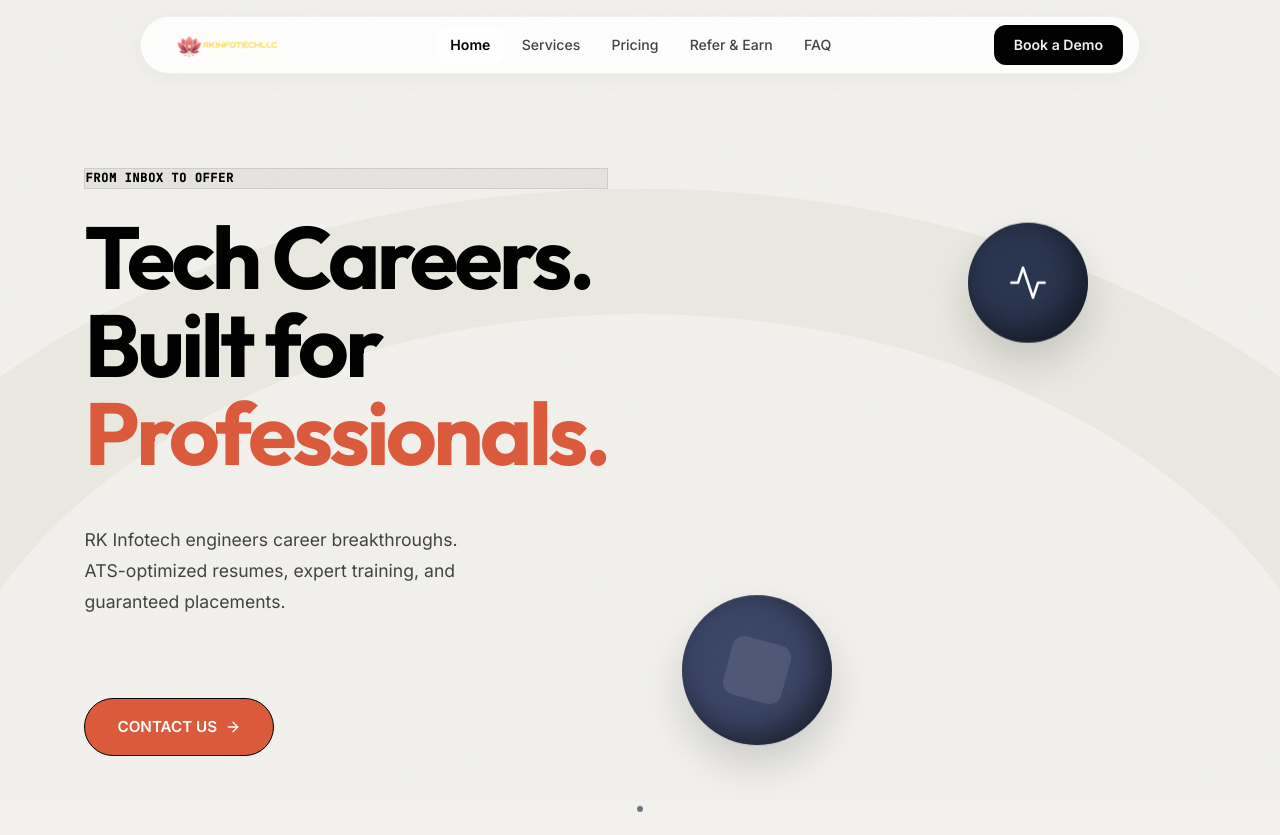
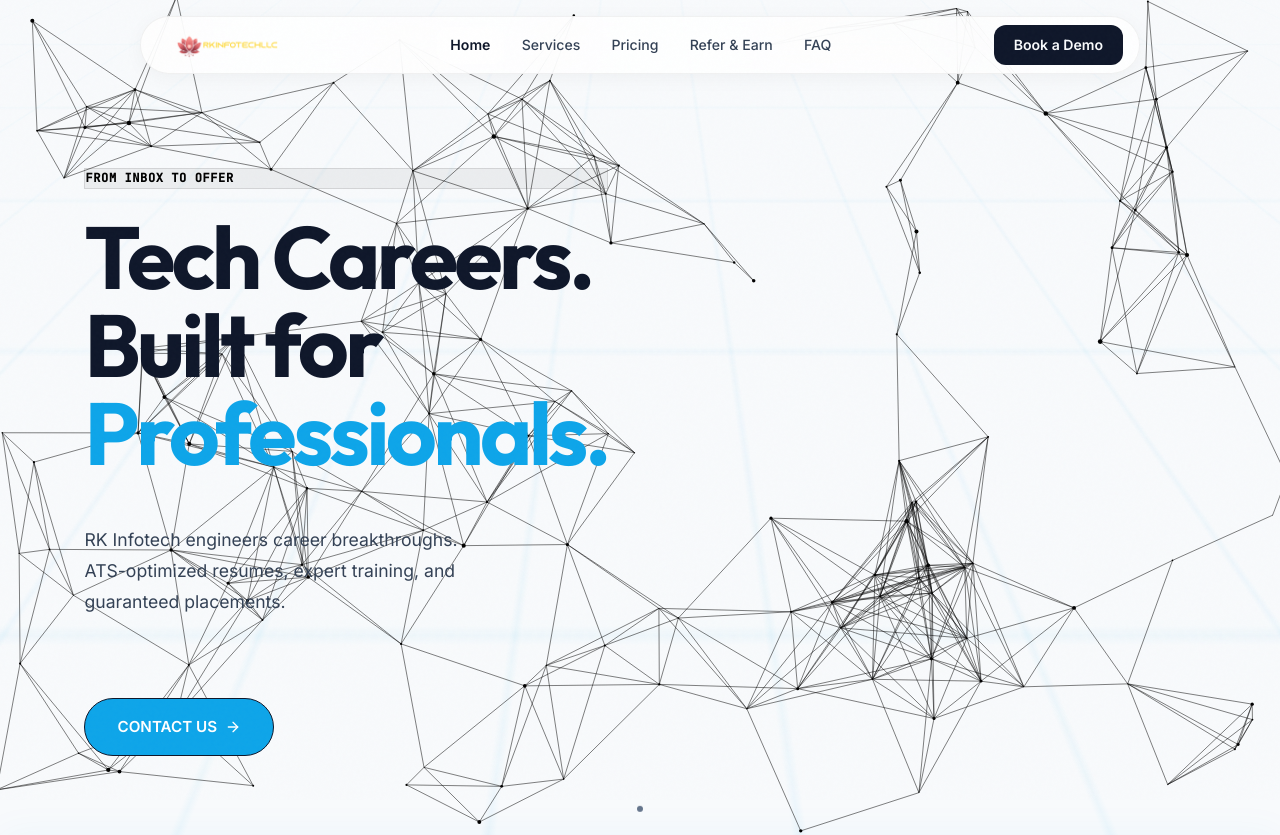
Before and after one commit to dan1sh70/rkinfotech, a React (Vite) app in the folder client/: page / in a window 1280 px wide. Shown: the top 835 px of the page. Built offline with nearby package versions, Linux system fonts and the light colour scheme.

Commit message:
feat: futuristic light theme with particles and glassmorphism

```diff
--- a/client/src/index.css
+++ b/client/src/index.css
@@ -6,37 +6,40 @@
    ═══════════════════════════════════════════════════════ */
 
 :root {
-  /* 5U.AI EXACT LIGHT THEME */
-  --bg-root:     #f1f0ec; /* Soft beige background */
-  --bg-surface:  #ffffff; /* White cards */
-  --bg-card:     #ffffff;
-  --bg-card-2:   #f6f6f6;
+  /* FUTURISTIC LIGHT THEME */
+  --bg-root:     #f8fafc; /* Cool white / silver base */
+  --bg-surface:  #ffffff; /* Pure white cards */
+  --bg-card:     rgba(255, 255, 255, 0.7); /* Glassmorphism ready */
+  --bg-card-2:   #f1f5f9;
   --bg-elevated: #ffffff;
-  --bg-invert:   #1a1e27; /* Dark slate for footer/features */
+  --bg-invert:   #0f172a; /* Tech slate */
 
-  --text-primary:   #000000;
-  --text-secondary: #424242;
-  --text-tertiary:  #6b7280;
-  --text-invert:    #ffffff;
+  --text-primary:   #0f172a;
+  --text-secondary: #334155;
+  --text-tertiary:  #64748b;
+  --text-invert:    #f8fafc;
 
-  --border:        rgba(0,0,0,0.06);
-  --border-strong: rgba(0,0,0,0.12);
+  --border:        rgba(15, 23, 42, 0.08);
+  --border-strong: rgba(15, 23, 42, 0.15);
 
-  --accent:      #db5a3c; /* 5u.ai Orange */
-  --accent-soft: rgba(219, 90, 60, 0.1);
-  --accent-glow: rgba(219, 90, 60, 0.25);
+  --accent:      #0ea5e9; /* Cyber Cyan / Sky */
+  --accent-soft: rgba(14, 165, 233, 0.1);
+  --accent-glow: rgba(14, 165, 233, 0.25);
+
+  --accent-alt:  #6366f1; /* Electric Indigo */
 
   --green:       #10b981;  --green-soft:  rgba(16,185,129,0.1);
   --amber:       #f59e0b;  --amber-soft:  rgba(245,158,11,0.1);
   --rose:        #ef4444;  --rose-soft:   rgba(239,68,68,0.1);
   --violet:      #8b5cf6;  --violet-soft: rgba(139,92,246,0.1);
 
-  --shadow-xs: 0 1px 3px rgba(0,0,0,0.05);
-  --shadow-sm: 0 4px 12px rgba(0,0,0,0.05);
-  --shadow-md: 0 12px 32px rgba(0,0,0,0.08);
-  --shadow-lg: 0 30px 60px rgba(0,0,0,0.1);
+  --shadow-xs: 0 1px 3px rgba(15, 23, 42, 0.05);
+  --shadow-sm: 0 4px 12px rgba(15, 23, 42, 0.05);
+  --shadow-md: 0 12px 32px rgba(15, 23, 42, 0.08);
+  --shadow-lg: 0 30px 60px rgba(15, 23, 42, 0.12);
 
-  --noise-opacity: 0.015;
+  --noise-opacity: 0.02;
+  --particle-rgb: 14, 165, 233; /* Cyan particles */
 }
 
 :root {
--- a/client/src/pages/Home.css
+++ b/client/src/pages/Home.css
@@ -15,59 +15,31 @@
   background: var(--bg-root);
 }
 
-/* ─── 5U.AI ARCH BACKGROUND ─── */
-.hero__bg-wrap {
+.hero::before {
+  content: '';
   position: absolute;
   inset: 0;
-  overflow: hidden;
+  background-image:
+    linear-gradient(rgba(14, 165, 233, 0.05) 1px, transparent 1px),
+    linear-gradient(90deg, rgba(14, 165, 233, 0.05) 1px, transparent 1px);
+  background-size: 40px 40px;
+  background-position: center center;
+  transform: perspective(500px) rotateX(60deg) scale(2);
+  transform-origin: top center;
   z-index: 0;
+  pointer-events: none;
+  mask-image: radial-gradient(circle at center, black 20%, transparent 80%);
+  -webkit-mask-image: radial-gradient(circle at center, black 20%, transparent 80%);
+}
+
+.hero__canvas-wrap {
+  position: absolute;
+  inset: 0;
+  z-index: 1;
   pointer-events: none;
 }
 
-.hero__arch {
-  position: absolute;
-  top: -10vh;
-  right: -20vw;
-  width: 140vw;
-  height: 140vw;
-  border-radius: 50%;
-  border: 14vw solid #e8e6df; /* Soft light gray arch */
-  opacity: 0.8;
-  transform: scaleY(0.7) rotate(-15deg);
-}
-
-.hero__orb {
-  position: absolute;
-  border-radius: 50%;
-  background: #2a354f; /* Deep dark blue orb */
-  display: flex;
-  align-items: center;
-  justify-content: center;
-  box-shadow: inset -10px -10px 30px rgba(0,0,0,0.5), 0 20px 40px rgba(0,0,0,0.15);
-  color: white;
-}
-
-.hero__orb--1 {
-  width: 120px;
-  height: 120px;
-  top: 30%;
-  right: 15%;
-  animation: orb-float 8s ease-in-out infinite alternate;
-}
-
-.hero__orb--2 {
-  width: 150px;
-  height: 150px;
-  bottom: 10%;
-  right: 35%;
-  background: #3b4566; /* Slightly lighter blue orb */
-  animation: orb-float 10s ease-in-out infinite alternate-reverse;
-}
-
-@keyframes orb-float {
-  0% { transform: translateY(0); }
-  100% { transform: translateY(-30px); }
-}
+.hero__canvas-wrap canvas { pointer-events: auto; }
 
 .hero__inner {
   position: relative;
@@ -157,17 +129,19 @@
 
 .hero-stat-card {
   position: absolute;
-  background: #ffffff;
-  border: 1px solid rgba(0, 0, 0, 0.08);
+  background: rgba(255, 255, 255, 0.7);
+  backdrop-filter: blur(20px);
+  -webkit-backdrop-filter: blur(20px);
+  border: 1px solid rgba(255, 255, 255, 1);
   border-radius: var(--r-xl);
   padding: 1.5rem;
   transition: transform 0.4s var(--spring), box-shadow 0.4s ease;
-  box-shadow: 0 10px 30px rgba(0,0,0,0.06);
+  box-shadow: 0 10px 30px rgba(15, 23, 42, 0.08);
 }
 
 .hero-stat-card:hover {
-  border-color: rgba(0, 0, 0, 0.15);
-  box-shadow: 0 20px 40px rgba(0,0,0,0.1);
+  border-color: var(--accent);
+  box-shadow: 0 20px 40px rgba(15, 23, 42, 0.12), 0 0 20px rgba(14, 165, 233, 0.2);
 }
 
 /* Card 1: Main (Top Back) */
@@ -289,9 +263,12 @@
 /* ═══ MARQUEE STRIP ══════════════════════════ */
 .marquee-strip {
   padding: 2.5rem 0;
-  background: #1a1e27; /* Dark slate matching 5u.ai */
-  border-top: none;
-  border-bottom: none;
+  background: rgba(255, 255, 255, 0.5);
+  backdrop-filter: blur(20px);
+  -webkit-backdrop-filter: blur(20px);
+  border-top: 1px solid rgba(14, 165, 233, 0.15);
+  border-bottom: 1px solid rgba(14, 165, 233, 0.15);
+  box-shadow: 0 0 40px rgba(14, 165, 233, 0.05);
 }
 
 /* ═══ SERVICES BENTO ═══════════════════════ */
--- a/client/src/pages/Home.jsx
+++ b/client/src/pages/Home.jsx
@@ -20,7 +20,179 @@ const useReveal = () => {
   }, []);
 };
 
+/* ─── Interactive Particle Canvas ─── */
+const ParticleCanvas = () => {
+  const canvasRef = useRef(null);
+  const mouse = useRef({ x: -9999, y: -9999 });
+  const isDown = useRef(false);
+  const clickWave = useRef({ active: false, radius: 0, x: 0, y: 0 });
+  const raf = useRef(null);
 
+  useEffect(() => {
+    const canvas = canvasRef.current;
+    if (!canvas) return;
+    const ctx = canvas.getContext('2d');
+    let W, H, particles = [];
+
+    const resize = () => {
+      W = canvas.width = canvas.offsetWidth;
+      H = canvas.height = canvas.offsetHeight;
+    };
+    resize();
+
+    // Increase particle density slightly
+    const COUNT = Math.min(Math.floor(W * H / 6000), 150);
+    const CONN = 140;
+    const MR = 200; // Mouse Interaction Radius
+
+    for (let i = 0; i < COUNT; i++) {
+      particles.push({
+        x: Math.random() * W, y: Math.random() * H,
+        vx: (Math.random() - .5) * .8, vy: (Math.random() - .5) * .8,
+        r: Math.random() * 2 + 0.5,
+        a: Math.random() * .6 + .2,
+        phase: Math.random() * Math.PI * 2,
+        baseVx: (Math.random() - .5) * .8,
+        baseVy: (Math.random() - .5) * .8,
+      });
+    }
+
+    const tick = (t) => {
+      ctx.clearRect(0, 0, W, H);
+      const mx = mouse.current.x, my = mouse.current.y;
+
+      // Update click wave
+      let wave = clickWave.current;
+      if (wave.active) {
+        wave.radius += 15;
+        if (wave.radius > Math.max(W, H)) wave.active = false;
+      }
+
+      for (const p of particles) {
+        const dx = mx - p.x, dy = my - p.y;
+        const d = Math.sqrt(dx * dx + dy * dy);
+
+        // Interaction: Repel from mouse + draw towards mouse on click
+        if (d < MR) {
+          const force = (1 - d / MR) * 0.15;
+          if (isDown.current) {
+            // Pull towards mouse when clicking
+            p.vx += (dx / d) * force * 3;
+            p.vy += (dy / d) * force * 3;
+          } else {
+            // Repel otherwise
+            p.vx -= (dx / d) * force;
+            p.vy -= (dy / d) * force;
+          }
+        }
+
+        // Explode on click wave
+        if (wave.active) {
+          const wdx = wave.x - p.x;
+          const wdy = wave.y - p.y;
+          const wd = Math.sqrt(wdx * wdx + wdy * wdy);
+          if (Math.abs(wd - wave.radius) < 30) {
+            p.vx -= (wdx / wd) * 3;
+            p.vy -= (wdy / wd) * 3;
+          }
+        }
+
+        // Return to base velocity smoothly
+        p.vx += (p.baseVx - p.vx) * 0.05;
+        p.vy += (p.baseVy - p.vy) * 0.05;
+
+        // Apply friction
+        p.vx *= .98; p.vy *= .98;
+
+        p.x += p.vx; p.y += p.vy;
+
+        // Wrap edges smoothly
+        if (p.x < -10) p.x = W + 10; if (p.x > W + 10) p.x = -10;
+        if (p.y < -10) p.y = H + 10; if (p.y > H + 10) p.y = -10;
+
+        const pulse = Math.sin(t * .002 + p.phase) * .3 + .7;
+        const glow = d < MR ? (1 - d / MR) * .8 : 0;
+        const radius = p.r * pulse + (isDown.current && d < MR ? glow * 4 : glow * 1.5);
+
+        ctx.beginPath();
+        ctx.arc(p.x, p.y, radius, 0, Math.PI * 2);
+        ctx.fillStyle = `rgba(var(--particle-rgb), ${p.a * pulse + glow * .5})`;
+        ctx.fill();
+
+        // Draw strong lines from mouse to nearby particles
+        if (d < MR) {
+          ctx.beginPath();
+          ctx.moveTo(mx, my);
+          ctx.lineTo(p.x, p.y);
+          ctx.strokeStyle = `rgba(var(--particle-rgb), ${(1 - d / MR) * 0.4})`;
+          ctx.lineWidth = isDown.current ? 1.5 : 0.8;
+          ctx.stroke();
+        }
+      }
+
+      for (let i = 0; i < particles.length; i++) {
+        for (let j = i + 1; j < particles.length; j++) {
+          const dx = particles[i].x - particles[j].x;
+          const dy = particles[i].y - particles[j].y;
+          const d = Math.sqrt(dx * dx + dy * dy);
+          if (d < CONN) {
+            const alpha = (1 - d / CONN) * .15;
+            ctx.beginPath();
+            ctx.moveTo(particles[i].x, particles[i].y);
+            ctx.lineTo(particles[j].x, particles[j].y);
+            ctx.strokeStyle = `rgba(var(--particle-rgb), ${alpha})`;
+            ctx.lineWidth = 0.5;
+            ctx.stroke();
+          }
+        }
+      }
+
+      raf.current = requestAnimationFrame(tick);
+    };
+
+    raf.current = requestAnimationFrame(tick);
+    const ro = new ResizeObserver(resize);
+    ro.observe(canvas.parentElement);
+
+    const handleMouseMove = (e) => {
+      const r = canvas.getBoundingClientRect();
+      mouse.current = { x: e.clientX - r.left, y: e.clientY - r.top };
+    };
+    const handleMouseLeave = () => {
+      mouse.current = { x: -9999, y: -9999 };
+      isDown.current = false;
+    };
+    const handleMouseDown = (e) => {
+      isDown.current = true;
+      const r = canvas.getBoundingClientRect();
+      clickWave.current = { active: true, radius: 0, x: e.clientX - r.left, y: e.clientY - r.top };
+    };
+    const handleMouseUp = () => {
+      isDown.current = false;
+    };
+
+    window.addEventListener('mousemove', handleMouseMove);
+    window.addEventListener('mouseout', handleMouseLeave);
+    window.addEventListener('mousedown', handleMouseDown);
+    window.addEventListener('mouseup', handleMouseUp);
+
+    return () => {
+      cancelAnimationFrame(raf.current);
+      ro.disconnect();
+      window.removeEventListener('mousemove', handleMouseMove);
+      window.removeEventListener('mouseout', handleMouseLeave);
+      window.removeEventListener('mousedown', handleMouseDown);
+      window.removeEventListener('mouseup', handleMouseUp);
+    };
+  }, []);
+
+  return (
+    <canvas
+      ref={canvasRef}
+      style={{ position: 'absolute', inset: 0, width: '100%', height: '100%', zIndex: 1, display: 'block', cursor: 'crosshair', pointerEvents: 'none' }}
+    />
+  );
+};
 
 /* ─── Home Page ─── */
 const Home = () => {
@@ -31,17 +203,9 @@ const Home = () => {
 
       {/* ═══ HERO ═══ */}
       <section className="hero">
-        {/* Arch & Orb Background */}
-        <div className="hero__bg-wrap">
-          <div className="hero__arch" />
-          <div className="hero__orb hero__orb--1">
-            <svg width="40" height="40" viewBox="0 0 24 24" fill="none" stroke="currentColor" strokeWidth="1.5" strokeLinecap="round" strokeLinejoin="round">
-              <path d="M22 12h-4l-3 9L9 3l-3 9H2" />
-            </svg>
-          </div>
-          <div className="hero__orb hero__orb--2">
-            <div style={{ width: '60px', height: '60px', background: 'rgba(255,255,255,0.1)', borderRadius: '12px', transform: 'rotate(15deg)' }} />
-          </div>
+        {/* High-Tech Grid & Particles */}
+        <div className="hero__canvas-wrap">
+          <ParticleCanvas />
         </div>
 
         <div className="container hero__inner">
@@ -125,11 +289,11 @@ const Home = () => {
           <div className="marquee-track">
             {[...Array(3)].map((_, i) => (
               <React.Fragment key={i}>
-                <div className="marquee-logo"><span className="mono">MarcoPolo</span><span style={{color: 'var(--accent)', fontWeight: 'bold'}}>Line</span></div>
-                <div className="marquee-logo"><span className="mono">GLOBAL</span><span>Logistics</span></div>
-                <div className="marquee-logo"><span className="mono">SCHMELZER</span><span style={{color: '#f59e0b', fontSize: '0.8em'}}>SPEDITION</span></div>
-                <div className="marquee-logo"><Activity size={24} /> <span className="mono">TCI</span></div>
-                <div className="marquee-logo"><MapPin size={24} /> <span className="mono">WAHL & CO</span></div>
+                <div className="marquee-logo"><span className="mono">QUANTUM</span><span style={{color: 'var(--accent)', fontWeight: 'bold'}}>CORE</span></div>
+                <div className="marquee-logo"><span className="mono">NEXUS</span><span>Dynamics</span></div>
+                <div className="marquee-logo"><span className="mono">CYBER</span><span style={{color: 'var(--accent-alt)', fontSize: '0.8em', fontWeight: 'bold'}}>SYSTEMS</span></div>
+                <div className="marquee-logo"><Zap size={24} color="var(--accent)" /> <span className="mono">VORTEX</span></div>
+                <div className="marquee-logo"><Shield size={24} color="var(--accent-alt)" /> <span className="mono">SYNAPSE</span></div>
               </React.Fragment>
             ))}
           </div>
```
